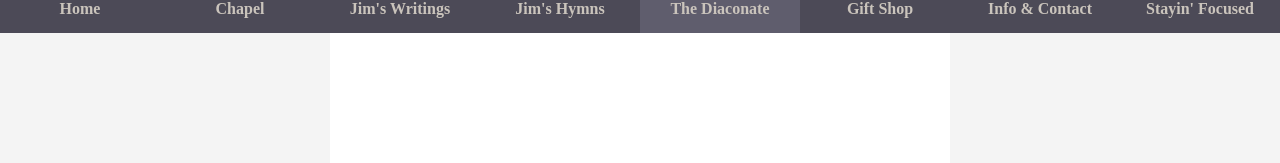
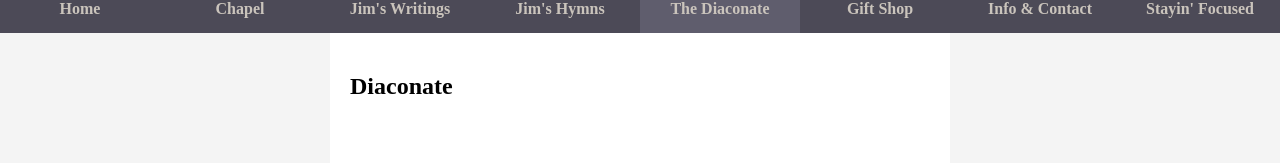
Before and after one commit to JoePShoulak/jim_site, a React (Vite) app: page /diaconate in a window 1280 px wide. Shown: the part 135-298 px from the top of the page. Built offline with nearby package versions, Linux system fonts and the light colour scheme.

Commit message:
polish and titled the pages

```diff
--- a/src/pages/Chapel.jsx
+++ b/src/pages/Chapel.jsx
@@ -10,6 +10,7 @@ const LeftAside = () => (
 
 const CenterSection = () => (
   <section>
+    <h2>Chapel</h2>
     <img src={chapelImage} alt="benches in light woods near a pond" />
   </section>
 );
--- a/src/pages/Diaconate.jsx
+++ b/src/pages/Diaconate.jsx
@@ -1,6 +1,10 @@
 const LeftAside = () => <aside></aside>;
 
-const CenterSection = () => <section></section>;
+const CenterSection = () => (
+  <section>
+    <h2>Diaconate</h2>
+  </section>
+);
 
 const RightAside = () => <aside></aside>;
 
--- a/src/pages/Home.jsx
+++ b/src/pages/Home.jsx
@@ -15,6 +15,7 @@ const LeftAside = () => (
 
 const CenterSection = () => (
   <section>
+    <h2>Home</h2>
     <img src={footwashingImage} alt="footwashing art" />
     <p>Illustration by Joe G. Shoulak</p>
   </section>
--- a/src/pages/Hymns.jsx
+++ b/src/pages/Hymns.jsx
@@ -24,6 +24,7 @@ const LeftAside = () => <aside></aside>;
 
 const CenterSection = ({ onSongClick }) => (
   <section>
+    <h2>Hymns</h2>
     {songs.map((song, index) => (
       <Song key={index} {...song} onClick={() => onSongClick(song)} />
     ))}
--- a/src/pages/Shop.jsx
+++ b/src/pages/Shop.jsx
@@ -1,6 +1,10 @@
 const LeftAside = () => <aside></aside>;
 
-const CenterSection = () => <section></section>;
+const CenterSection = () => (
+  <section>
+    <h2>Gift Shop</h2>
+  </section>
+);
 
 const RightAside = () => <aside></aside>;
 
--- a/src/stylesheets/App.scss
+++ b/src/stylesheets/App.scss
@@ -5,6 +5,18 @@ body {
   margin: 0px;
 }
 
+html, body {
+  height: 100%;
+  margin: 0;
+  padding: 0;
+}
+
+#root {
+  display: flex;
+  flex-direction: column;
+  min-height: 100%;
+}
+
 h3 {
   text-align: center;
 }
--- a/src/stylesheets/Pages.scss
+++ b/src/stylesheets/Pages.scss
@@ -4,8 +4,9 @@
 main {
   display: flex;
   width: 100%;
-  height: 100vh; /* fill the viewport height */
+  flex: 1;
 }
+
 
 aside, section {
   min-width: 0;
```
